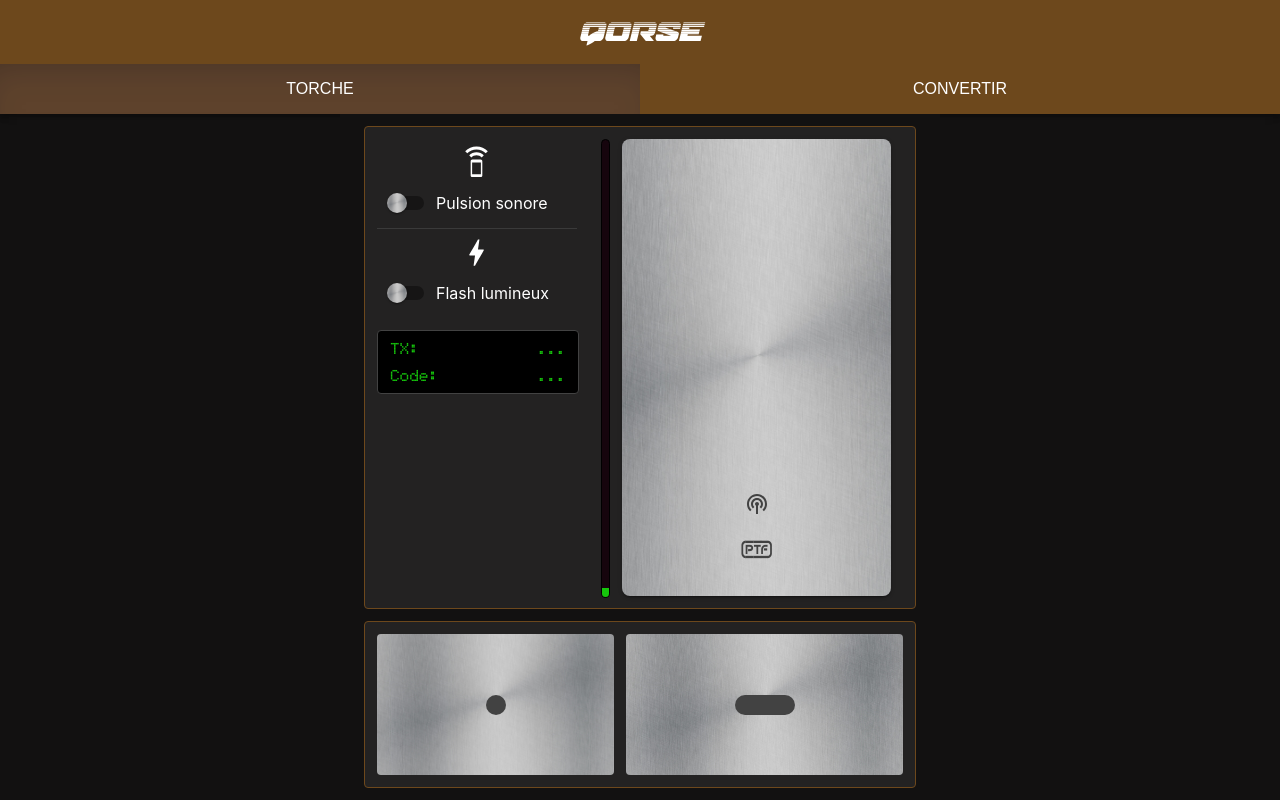
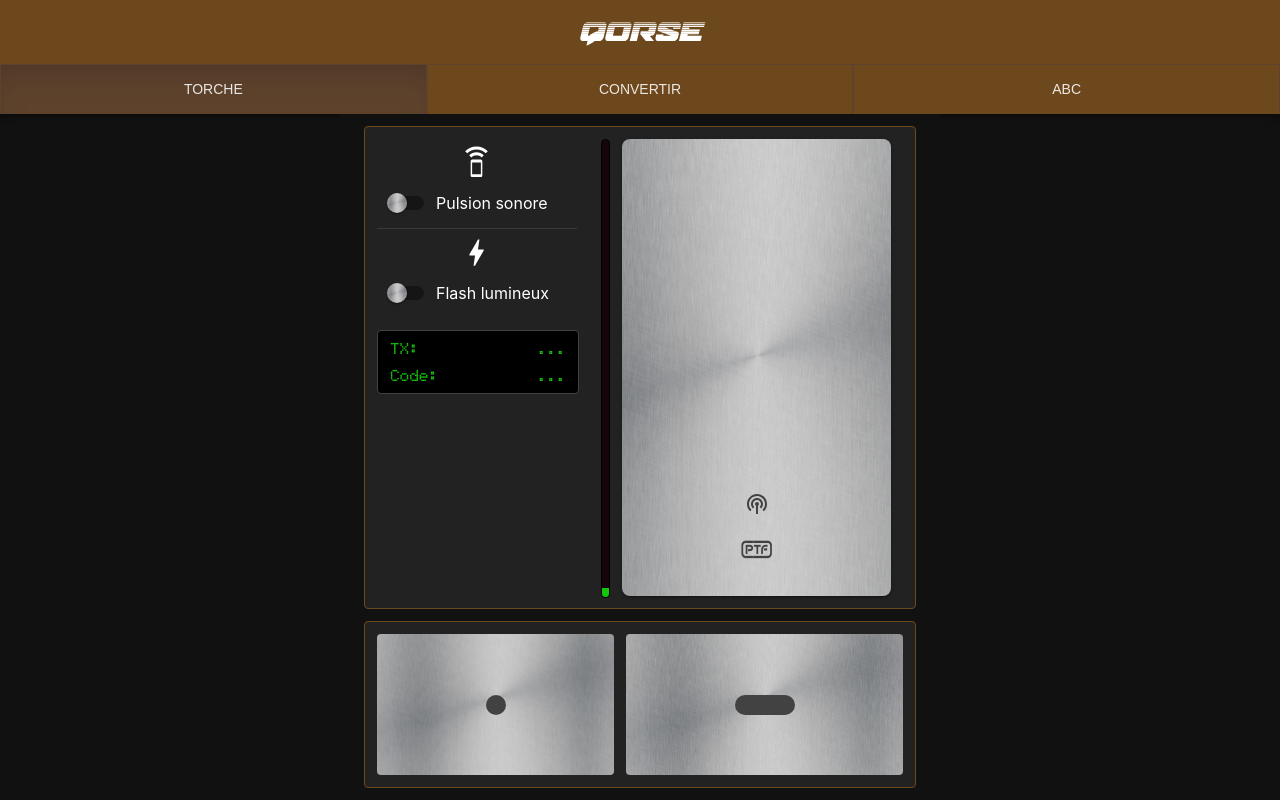
Before and after one commit to BenoitEirik/Qorse, a React (Create React App) app: page / in a window 1280 px wide. Built offline with nearby package versions, Linux system fonts and the light colour scheme.

Commit message:
Add tab + customize tabs

```diff
--- a/src/App.js
+++ b/src/App.js
@@ -47,42 +47,71 @@ function App() {
         >
           <Button
             sx={{
-              width: '50%',
+              width: 'calc(100%/3)',
               height: '100%',
               display: 'flex',
               justifyContent: 'center',
               alignItems: 'center',
-              borderRadius: '0'
+              borderRadius: '0',
+              borderLeft: '1px solid rgba(50, 50, 93, 0.25)',
+              borderTop: '1px solid rgba(50, 50, 93, 0.25)',
+              borderRight: '0.5px solid rgba(50, 50, 93, 0.25)'
             }}
             onClick={() => { handleTabs(0) }}
             className={value === 0 ? 'tab-box-shadow' : ''}
           >
-            <Typography sx={{ color: 'white' }}>Torche</Typography>
+            <Typography variant='button' color='text.primary'>Torche</Typography>
           </Button>
 
           <Button
             sx={{
-              width: '50%',
+              width: 'calc(100%/3)',
               height: '100%',
               display: 'flex',
               justifyContent: 'center',
               alignItems: 'center',
-              borderRadius: '0'
+              borderRadius: '0',
+              borderLeft: '1px solid rgba(50, 50, 93, 0.25)',
+              borderTop: '1px solid rgba(50, 50, 93, 0.25)',
+              borderRight: '0.5px solid rgba(50, 50, 93, 0.25)'
             }}
             onClick={() => { handleTabs(1) }}
             className={value === 1 ? 'tab-box-shadow' : ''}
           >
-            <Typography sx={{ color: 'white' }}>Convertir</Typography>
+            <Typography variant='button' color='text.primary'>Convertir</Typography>
+          </Button>
+
+          <Button
+            sx={{
+              width: 'calc(100%/3)',
+              height: '100%',
+              display: 'flex',
+              justifyContent: 'center',
+              alignItems: 'center',
+              borderRadius: '0',
+              borderLeft: '1px solid rgba(50, 50, 93, 0.25)',
+              borderTop: '1px solid rgba(50, 50, 93, 0.25)',
+              borderRight: '0.5px solid rgba(50, 50, 93, 0.25)'
+            }}
+            onClick={() => { handleTabs(2) }}
+            className={value === 2 ? 'tab-box-shadow' : ''}
+          >
+            <Typography variant='button' color='text.primary'>ABC</Typography>
           </Button>
         </Box>
       </AppBar>
       {
         (
           () => {
-            if (value === 0) {
-              return <Torch />;
-            } else if (value === 1) {
-              return <Convert />;
+            switch (value) {
+              case 0:
+                return <Torch />;
+              case 1:
+                return <Convert />;
+              case 2:
+                return <div />;
+              default:
+                return <Torch />;
             }
           }
         )()
--- a/src/index.css
+++ b/src/index.css
@@ -48,5 +48,4 @@ code {
 
 .tab-box-shadow {
   box-shadow: rgba(50, 50, 93, 0.25) 0px 30px 60px 170px inset, rgba(0, 0, 0, 0.3) 0px 18px 36px -18px inset;
-  /* box-shadow: rgba(0, 0, 0, 0.35) 0px -50px 36px -28px inset; */
 }
```
